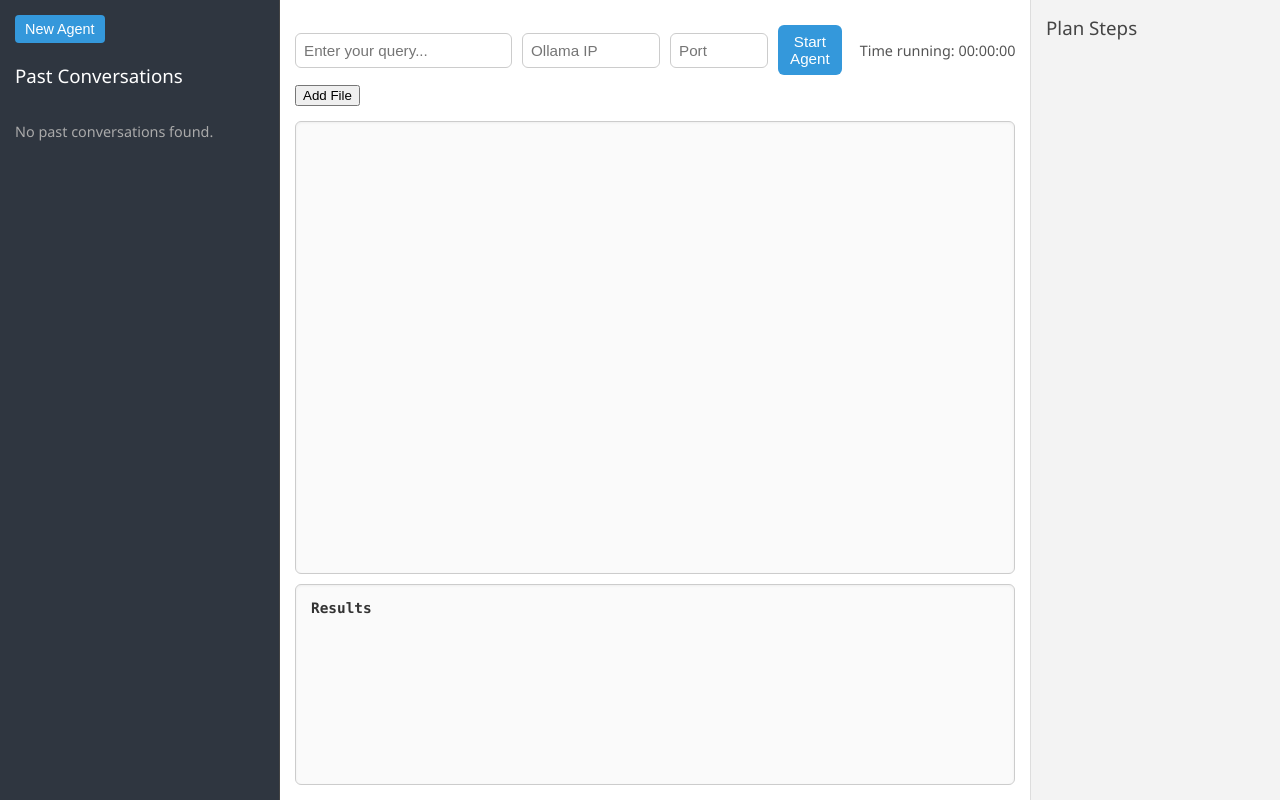
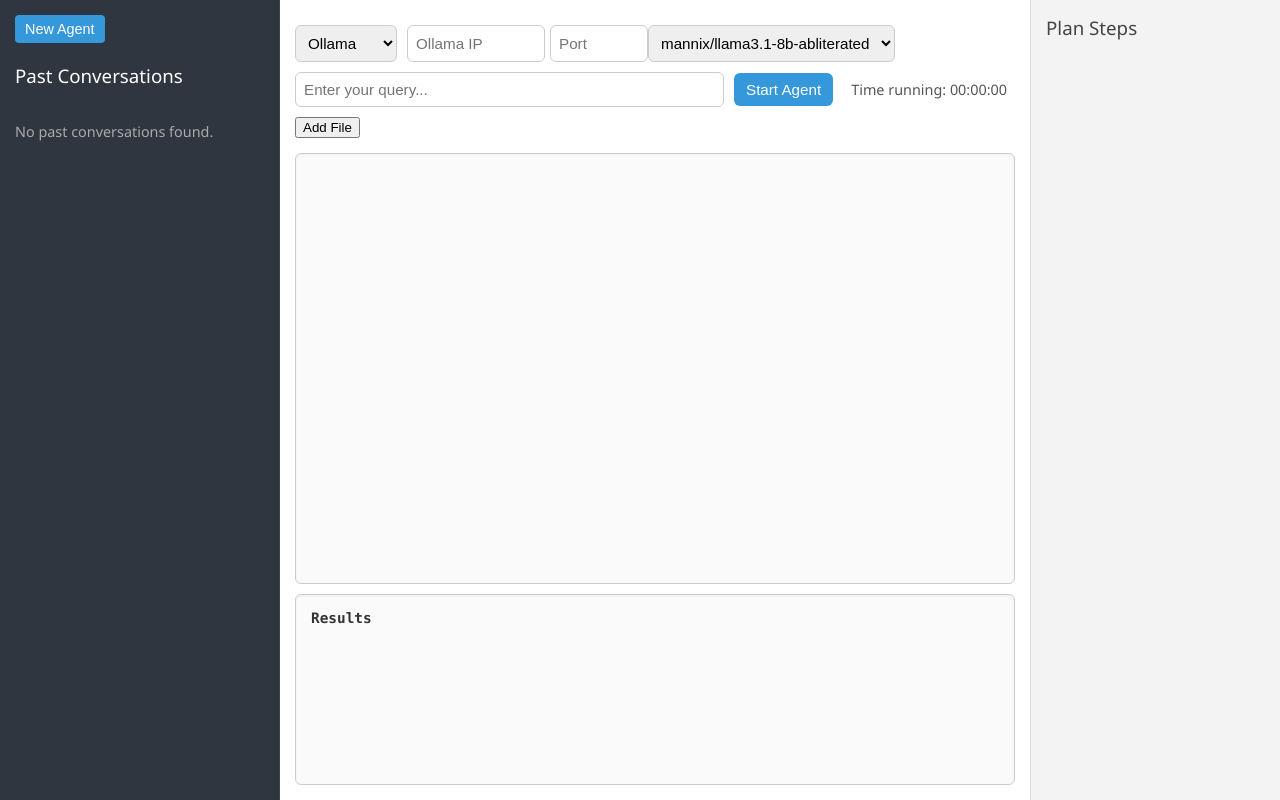
Before and after one commit to Next-Physics/nextcircuit, a Flask app: page / in a window 1280 px wide. Run offline with Flask 3, Linux system fonts and the light colour scheme.

Commit message:
Add support for multiple modes in agent execution; enhance argument parsing for ChatGPT and Ollama configurations

```diff
--- a/app.py
+++ b/app.py
@@ -4,7 +4,6 @@ import subprocess
 import signal
 import ast
 import json
-import datetime
 from flask import Flask, render_template, request, jsonify, Response
 
 app = Flask(__name__)
@@ -94,10 +93,12 @@ def delete_conversation():
 def run_agent():
     """Starts main.py as a subprocess and streams stdout via SSE."""
     user_query = request.args.get('user_query', '')
+    mode = request.args.get('mode', 'ollama')  # Default to Ollama
     ollama_ip = request.args.get('ollama_ip', 'localhost')
     ollama_port = request.args.get('ollama_port', '11411')
+    chatgpt_api_key = request.args.get('chatgpt_api_key', '')
+    chatgpt_model = request.args.get('chatgpt_model', 'gpt-3.5-turbo')
     attached_files_json = request.args.get('attached_files', '[]')
-    # We'll also pass chain_id or "None"
     chain_id = request.args.get('chain_id', 'None')
 
     global running_process
@@ -111,15 +112,20 @@ def run_agent():
         import subprocess
         creationflags = subprocess.CREATE_NEW_PROCESS_GROUP
 
-    # Use python -u for unbuffered stdout, so prints stream immediately
+    # Build the command based on the selected mode
     cmd = [
         'python', '-u', 'main.py',
         '--query', user_query,
-        '--ip', ollama_ip,
-        '--port', ollama_port,
+        '--mode', mode,
         '--attached_files', attached_files_json,
         '--chain_id', chain_id
     ]
+
+    if mode.lower() == 'ollama':
+        model = request.args.get('ollama_model', 'default-ollama-model')
+        cmd.extend(['--ip', ollama_ip, '--port', ollama_port, '--model', model])
+    elif mode.lower() == 'chatgpt':
+        cmd.extend(['--api_key', chatgpt_api_key, '--model', chatgpt_model])
 
     running_process = subprocess.Popen(
         cmd,
--- a/templates/index.html
+++ b/templates/index.html
@@ -105,11 +105,13 @@
     align-items: center;
     margin-bottom: 10px;
     gap: 10px;
+    flex-wrap: wrap;
   }
   #user_query {
-    flex: 2; /* bigger than IP/Port */
+    flex: 2; /* bigger than IP/Port or API Key/Model */
+    min-width: 200px;
   }
-  .top-bar input[type="text"] {
+  .top-bar input[type="text"], .top-bar select {
     padding: 8px;
     border: 1px solid #ccc;
     border-radius: 6px;
@@ -140,6 +142,11 @@
   }
   .top-bar button.stop-button:hover {
     background: #c0392b;
+  }
+
+  /* Slight margin for port input under Ollama mode */
+  #ollama_port {
+    margin-left: 5px;
   }
 
   /* Progress bar at bottom of main conversation */
@@ -173,7 +180,7 @@
   /* FILE ATTACHMENTS */
   .file-attachments {
     margin-bottom: 10px;
-    display: flex;
+    display: flex; /* was previously 'display:none;' => now visible */
     flex-direction: column;
     gap: 5px;
   }
@@ -324,12 +331,12 @@
   /* RESPONSIVE */
   @media (max-width: 992px) {
     .container {
-      grid-template-columns: 280px 1fr;
-      grid-template-rows: auto auto;
+      grid-template-columns: 1fr;
+      grid-template-rows: auto auto auto;
     }
     .sidebar-right {
-      grid-column: 1 / span 2;
-      grid-row: 2;
+      grid-column: 1 / span 1;
+      grid-row: 3;
       flex-direction: row;
       flex-wrap: wrap;
       overflow-x: auto;
@@ -385,6 +392,10 @@
     color:#fff;
   }
 
+  @keyframes slowTravel {
+    0%   { left: -100%; }
+    100% { left: 100%; }
+  }
 </style>
 </head>
 <body>
@@ -417,14 +428,48 @@
       <div id="conversation_title" class="conversation-title-text"></div>
 
       <div class="top-bar">
+        <!-- Mode Selection -->
+        <select id="mode_select" onchange="toggleModeFields()">
+          <option value="ollama">Ollama</option>
+          <option value="chatgpt">ChatGPT</option>
+        </select>
+
+        <!-- Ollama Fields -->
+        <div id="ollama_fields" style="display:flex;">
+          <input type="text" id="ollama_ip" placeholder="Ollama IP" style="width:120px;">
+          <input type="text" id="ollama_port" placeholder="Port" style="width:80px; margin-left:5px;">
+          <select id="ollama_model">
+            <option value="mannix/llama3.1-8b-abliterated">mannix/llama3.1-8b-abliterated</option>
+            <option value="llama3.1:8b">llama3.1:8b</option>
+            <option value="llama3.2">llama3.2</option>
+            <option value="llama3.2:1b">llama3.2:1b</option>
+            <!-- Add more Ollama models as needed -->
+          </select>
+        </div>
+
+        <!-- ChatGPT Fields -->
+        <div id="chatgpt_fields" style="display:none;">
+          <input type="text" id="chatgpt_api_key" placeholder="API Key" style="width:200px;">
+          <select id="chatgpt_model">
+            <option value="gpt-3.5-turbo">GPT-3.5 Turbo</option>
+            <option value="gpt-4">GPT-4</option>
+            <option value="gpt-4-0314">GPT-4 (Mar 14)</option>
+            <option value="gpt-4-32k">GPT-4 (32k)</option>
+          </select>
+        </div>
+
+        <!-- User Query -->
         <input type="text" id="user_query" placeholder="Enter your query...">
-        <input type="text" id="ollama_ip" placeholder="Ollama IP" style="width:120px;">
-        <input type="text" id="ollama_port" placeholder="Port" style="width:80px;">
+
+        <!-- Start/Stop Buttons -->
         <button id="start_agent_btn" onclick="startAgent()">Start Agent</button>
         <button id="stop_agent_btn" class="stop-button" onclick="stopAgent()" style="display:none;">Stop Agent</button>
+
+        <!-- Timer -->
         <div class="timer">Time running: <span id="timer_value">00:00:00</span></div>
       </div>
 
+      <!-- File Attachments (VISIBLE NOW) -->
       <div class="file-attachments">
         <div class="file-attachments-header">
           <button onclick="triggerFileSelect()">Add File</button>
@@ -483,8 +528,16 @@
     document.addEventListener("DOMContentLoaded", function() {
       const savedIp = localStorage.getItem('ollama_ip');
       const savedPort = localStorage.getItem('ollama_port');
+      const savedApiKey = localStorage.getItem('chatgpt_api_key');
+      const savedModel = localStorage.getItem('chatgpt_model');
+      const savedOllamaModel = localStorage.getItem('ollama_model');
+
       if (savedIp) document.getElementById('ollama_ip').value = savedIp;
       if (savedPort) document.getElementById('ollama_port').value = savedPort;
+      if (savedOllamaModel) document.getElementById('ollama_model').value = savedOllamaModel;
+
+      if (savedApiKey) document.getElementById('chatgpt_api_key').value = savedApiKey;
+      if (savedModel) document.getElementById('chatgpt_model').value = savedModel;
 
       initialConversations = getCurrentConversationIds();
     });
@@ -497,7 +550,7 @@
     function newAgent() {
       document.getElementById("output_area").textContent = "";
       document.getElementById("user_query").value = "";
-      document.getElementById("user_query").disabled = false;
+      document.getElementById("user_query").disabled = false; // re-enable for new conversation
       attachedFiles = [];
       renderAttachedFiles();
       stopAgentIfRunning();
@@ -509,6 +562,17 @@
       document.getElementById("results_list").innerHTML = "";
       // clear conversation title
       document.getElementById("conversation_title").textContent = "";
+    }
+
+    function toggleModeFields() {
+      const mode = document.getElementById('mode_select').value;
+      if (mode === 'ollama') {
+        document.getElementById('ollama_fields').style.display = 'flex';
+        document.getElementById('chatgpt_fields').style.display = 'none';
+      } else if (mode === 'chatgpt') {
+        document.getElementById('ollama_fields').style.display = 'none';
+        document.getElementById('chatgpt_fields').style.display = 'flex';
+      }
     }
 
     function triggerFileSelect() {
@@ -530,7 +594,14 @@
       .then(data => {
         if (data.status === 'ok') {
           const fileId = 'file_' + Date.now();
-          attachedFiles.push({id: fileId, path: data.path, description: ''});
+          // full path is data.path, but only display name in front-end
+          const displayName = data.path.split(/[\\/]/).pop();
+          attachedFiles.push({
+            id: fileId,
+            path: data.path,         // full path (for main.py)
+            displayName: displayName, // short name for UI
+            description: ''
+          });
           renderAttachedFiles();
         }
       })
@@ -548,7 +619,8 @@
         div.className = 'file-item';
 
         const fileNameSpan = document.createElement('span');
-        fileNameSpan.textContent = fileObj.path;
+        // Show only the short display name
+        fileNameSpan.textContent = fileObj.displayName;
 
         const descInput = document.createElement('input');
         descInput.type = 'text';
@@ -576,6 +648,7 @@
       if (eventSource) eventSource.close();
       if (agentRunning) return;
 
+      // Freeze the query as soon as we start the agent
       document.getElementById("user_query").disabled = true;
 
       startTime = Date.now();
@@ -583,24 +656,51 @@
       updateTimer();
       timerInterval = setInterval(updateTimer, 1000);
 
-      const ip = document.getElementById("ollama_ip").value;
-      const port = document.getElementById("ollama_port").value;
-      localStorage.setItem('ollama_ip', ip);
-      localStorage.setItem('ollama_port', port);
+      const mode = document.getElementById('mode_select').value;
+
+      // Collect parameters based on mode
+      let modeParams = {};
+      if (mode === 'ollama') {
+        const ip = document.getElementById("ollama_ip").value;
+        const port = document.getElementById("ollama_port").value;
+        const model = document.getElementById("ollama_model").value;
+        localStorage.setItem('ollama_ip', ip);
+        localStorage.setItem('ollama_port', port);
+        localStorage.setItem('ollama_model', model);
+        modeParams = {
+          ollama_ip: ip,
+          ollama_port: port,
+          ollama_model: model
+        };
+      } else if (mode === 'chatgpt') {
+        const apiKey = document.getElementById("chatgpt_api_key").value;
+        const model = document.getElementById("chatgpt_model").value;
+        localStorage.setItem('chatgpt_api_key', apiKey);
+        localStorage.setItem('chatgpt_model', model);
+        modeParams = {
+          chatgpt_api_key: apiKey,
+          chatgpt_model: model
+        };
+      }
 
       const query = document.getElementById("user_query").value;
       document.getElementById("output_area").textContent = "Starting agent...\n";
 
-      const filesData = attachedFiles.map(f => ({path: f.path, description: f.description || ''}));
+      // Collect file data (full path + description) to pass to main.py
+      const filesData = attachedFiles.map(f => ({
+        path: f.path,
+        description: f.description || ''
+      }));
       const filesJson = JSON.stringify(filesData);
 
       // if we already have an activeChainId, pass it; else "None"
       const chainArg = activeChainId ? activeChainId : "None";
 
+      // Merge all parameters
       const params = new URLSearchParams({
         user_query: query,
-        ollama_ip: ip,
-        ollama_port: port,
+        mode: mode,
+        ...modeParams,
         attached_files: filesJson,
         chain_id: chainArg
       }).toString();
@@ -645,7 +745,7 @@
             // new conversation found
             // We'll create a time-labeled "New chat" text
             const nowStr = new Date().toLocaleTimeString([], {hour: '2-digit', minute:'2-digit'});
-            // e.g. "New chat 12:30:45"
+            // e.g. "New chat 12:30"
             addConversationToSidebar(c.id, `New chat ${nowStr}`, true /* isTemporary */);
             initialConversations.push(String(c.id));
             activeChainId = c.id;
@@ -683,7 +783,7 @@
       container.insertBefore(div, container.firstChild);
     }
 
-    /* Poll for chain title every 2s until found or conversation finished? */
+    /* Poll for chain title every 2s until found or conversation finished */
     function pollChainTitle() {
       if (!activeChainId) return;
       if (titleInterval) clearInterval(titleInterval);
```
Also changed, not shown: main.py (+14 -15 lines), uploaded_files/1590845429268.jpg (added), uploaded_files/Mars_Perseverance_NLF_1363_0787949852_034ECM_N0642278NCAM14363_01_195J.png (added), 1 other file.
